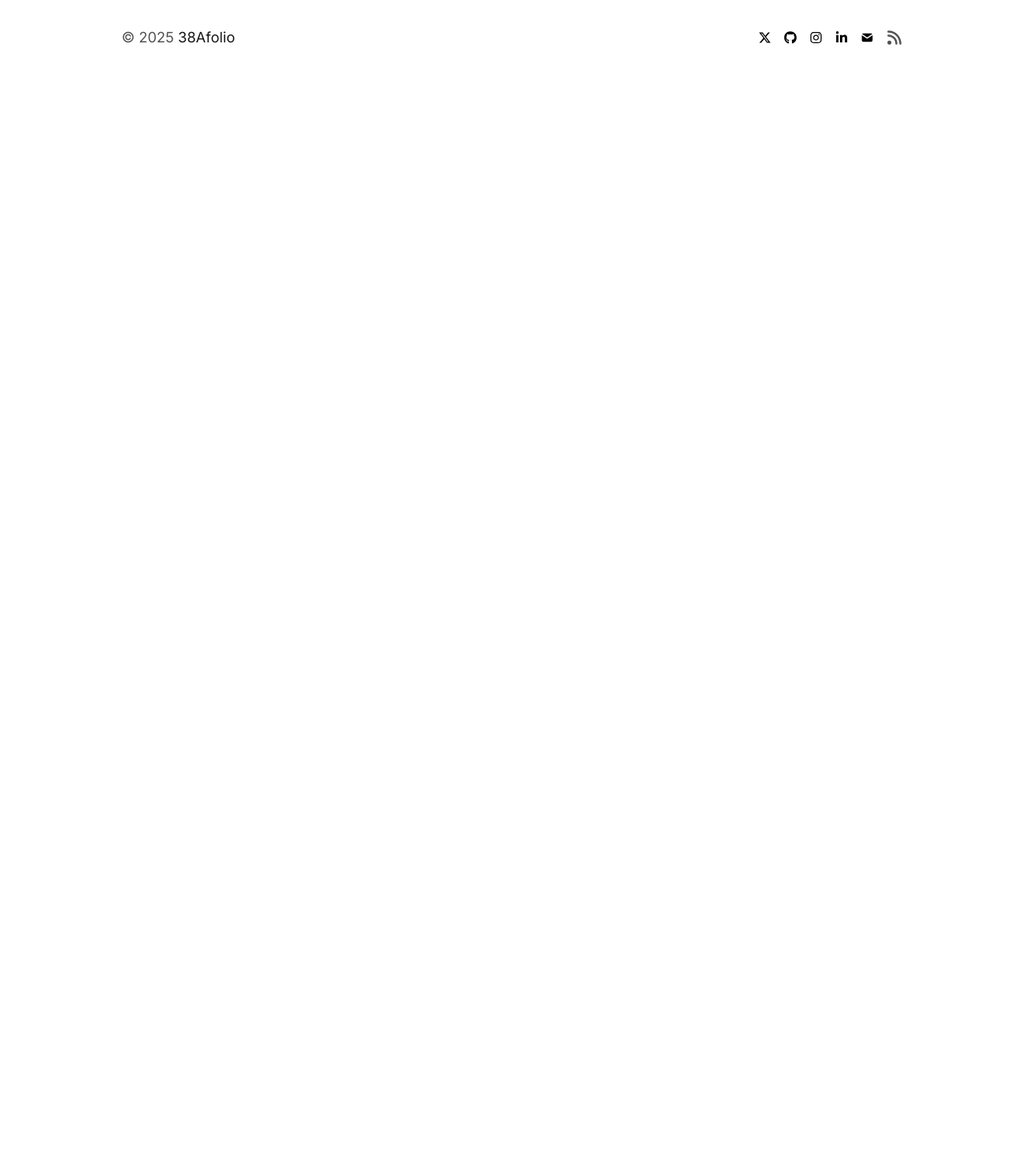
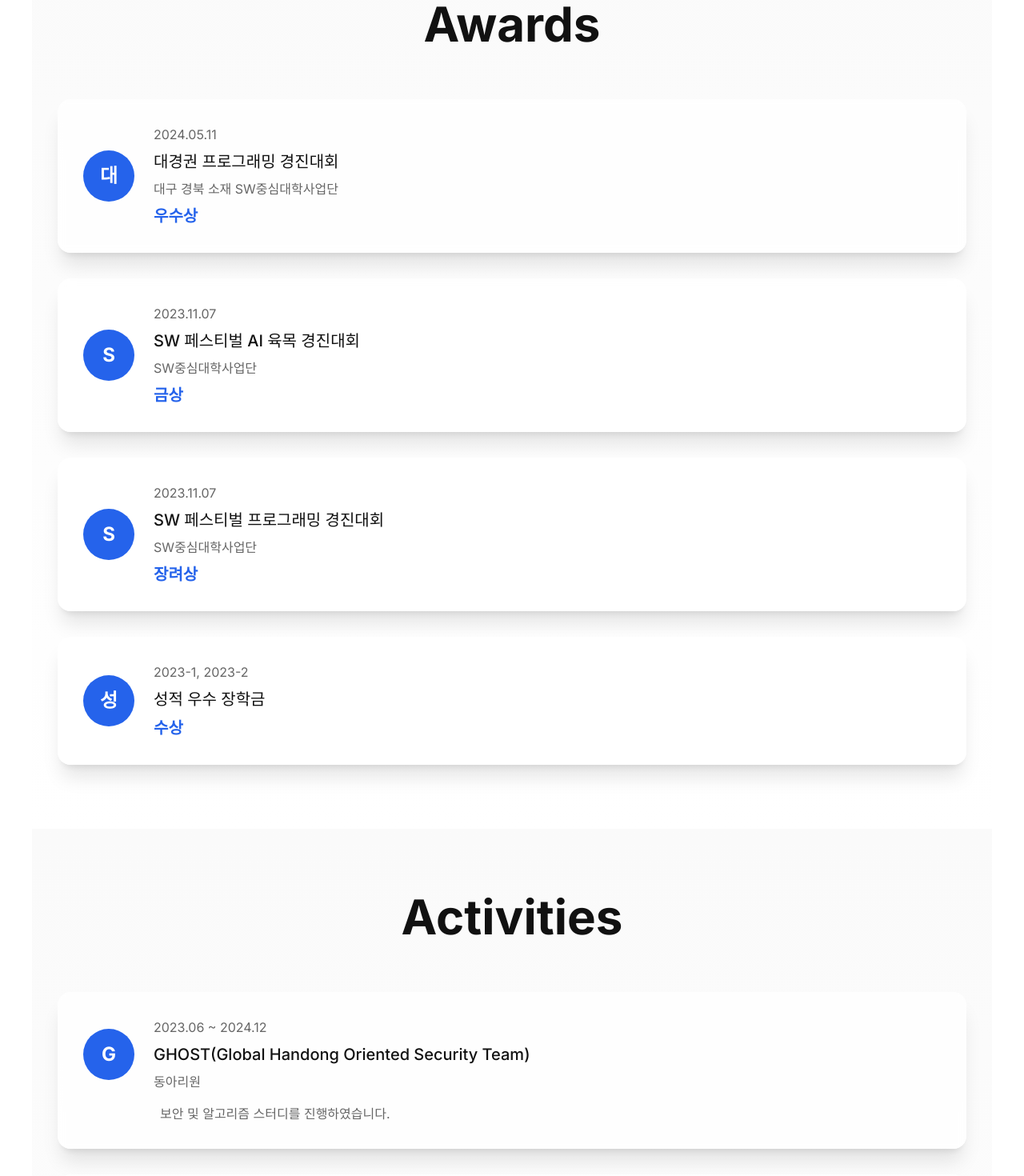
Before and after one commit to choihjin/portfolio, a Next.js app: page / in a window 1280 px wide. Shown: the part 4240-5710 px from the top of the page at 80% size. Before the commit the page ends 4509 px from the top, so only its background shows below. Built offline with nearby package versions, Linux system fonts and the light colour scheme.

Commit message:
fix: styling & refactoring

```diff
--- a/app/page.tsx
+++ b/app/page.tsx
@@ -32,6 +32,7 @@ import { awards } from "./awards/awards-data";
 import { activities } from "./others/others-data";
 import Link from "next/link";
 import { ThemeSwitch } from "./components/theme-switch";
+import { usePathname } from "next/navigation";
 
 const skills = [
   {
@@ -73,7 +74,15 @@ const skills = [
   },
 ];
 
+const navItems = {
+  "/projects": { name: "Projects" },
+  "/awards": { name: "Awards" },
+  "/others": { name: "Others" },
+};
+
 export default function Home() {
+  const pathname = usePathname();
+
   return (
     <div className="min-h-screen bg-gradient-to-b from-[#fafafa] to-white dark:from-[#111] dark:to-[#1a1a1a]">
       {/* Hero Section */}
@@ -238,6 +247,80 @@ export default function Home() {
           </div>
         </div>
       </section>
+
+      {/* Awards Section */}
+      <section className="py-20 bg-gradient-to-b from-[#fafafa] to-white dark:from-[#111] dark:to-[#1a1a1a]">
+        <div className="w-full max-w-[1200px] px-8 mx-auto">
+          <h2 className="text-5xl md:text-6xl font-bold text-[#111] dark:text-white mb-16 text-center">
+            Awards
+          </h2>
+          <div className="space-y-8">
+            {awards.map((award, index) => (
+              <div key={index} className="group bg-white/80 dark:bg-[#1a1a1a]/80 backdrop-blur-sm rounded-2xl p-8 shadow-xl hover:shadow-2xl transition-all duration-300 transform hover:-translate-y-1">
+                <div className="flex items-center gap-6">
+                  <div className="w-16 h-16 rounded-full bg-blue-600 dark:bg-blue-400 flex items-center justify-center flex-shrink-0">
+                    <span className="text-white text-2xl font-bold">
+                      {award.title?.charAt(0) || 'A'}
+                    </span>
+                  </div>
+                  <div>
+                    <div className="text-base text-[#666] dark:text-[#999] mb-2">
+                      {award.date}
+                    </div>
+                    <h3 className="text-xl font-bold text-[#111] dark:text-white mb-2">
+                      {award.title}
+                    </h3>
+                    <div className="text-base text-[#666] dark:text-[#999] mb-2">
+                      {award.organizer}
+                    </div>
+                    <div className="text-xl font-bold text-blue-600 dark:text-blue-400">
+                      {award.rank || '수상'}
+                    </div>
+                  </div>
+                </div>
+              </div>
+            ))}
+          </div>
+        </div>
+      </section>
+
+      {/* Activities Section */}
+      <section className="py-20 bg-gradient-to-b from-[#fafafa] to-white dark:from-[#111] dark:to-[#1a1a1a]">
+        <div className="w-full max-w-[1200px] px-8 mx-auto">
+          <h2 className="text-5xl md:text-6xl font-bold text-[#111] dark:text-white mb-16 text-center">
+            Activities
+          </h2>
+          <div className="space-y-8">
+            {activities.map((activity, index) => (
+              <div key={index} className="group bg-white/80 dark:bg-[#1a1a1a]/80 backdrop-blur-sm rounded-2xl overflow-hidden shadow-xl hover:shadow-2xl transition-all duration-300 transform hover:-translate-y-1">
+                <div className="p-8">
+                  <div className="flex items-center gap-6 mb-4">
+                    <div className="w-16 h-16 rounded-full bg-blue-600 dark:bg-blue-400 flex items-center justify-center flex-shrink-0">
+                      <span className="text-white text-2xl font-bold">
+                        {activity.title.charAt(0)}
+                      </span>
+                    </div>
+                    <div>
+                      <div className="text-base text-[#666] dark:text-[#999] mb-2">
+                        {activity.date}
+                      </div>
+                      <h3 className="text-xl font-bold text-[#111] dark:text-white mb-2">
+                        {activity.title}
+                      </h3>
+                      <div className="text-base text-[#666] dark:text-[#999]">
+                        {activity.role}
+                      </div>
+                    </div>
+                  </div>
+                  <p className="text-base text-[#666] dark:text-[#999] pl-24">
+                    {activity.description}
+                  </p>
+                </div>
+              </div>
+            ))}
+          </div>
+        </div>
+      </section>
     </div>
   );
 }
```
